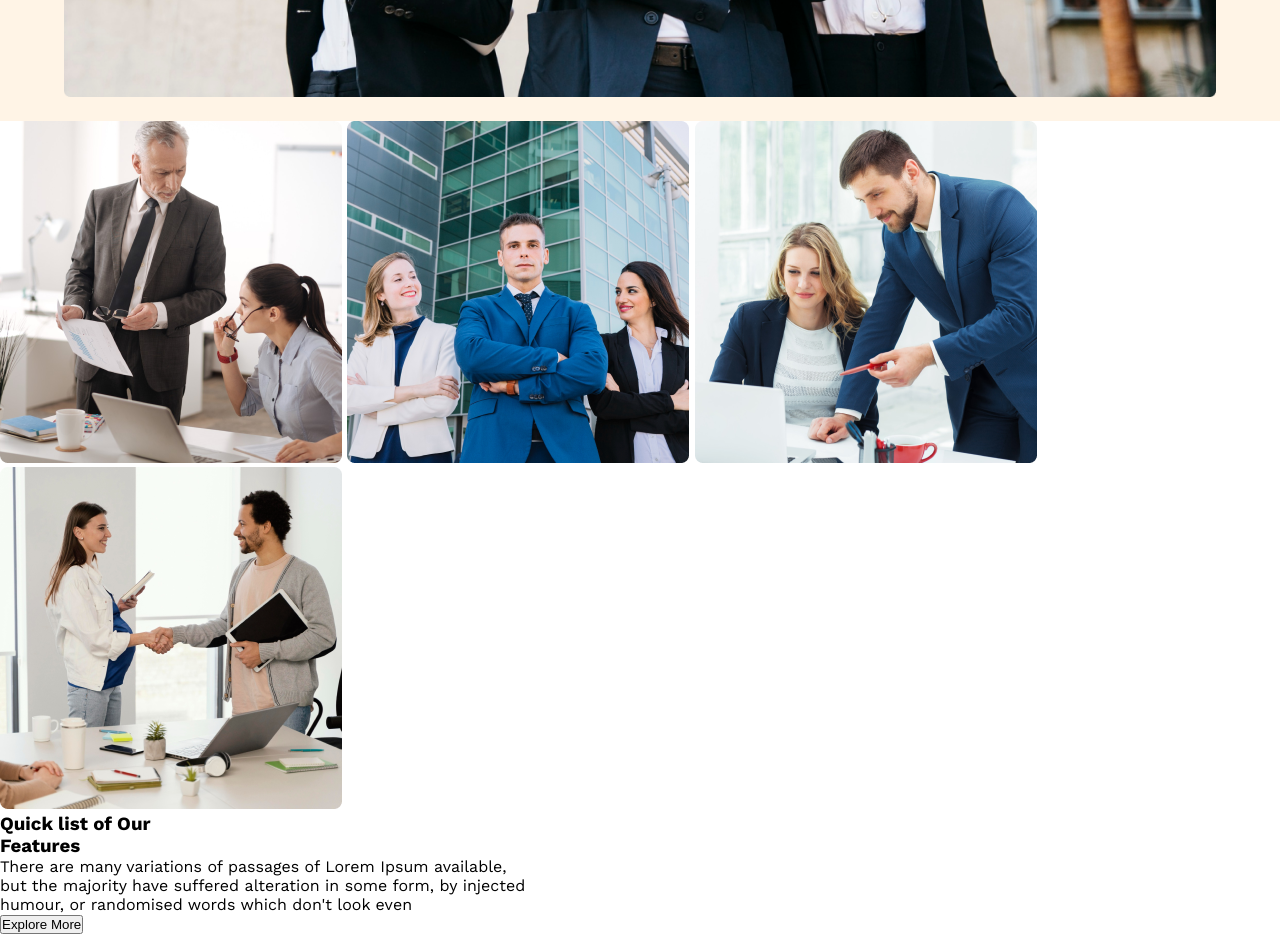
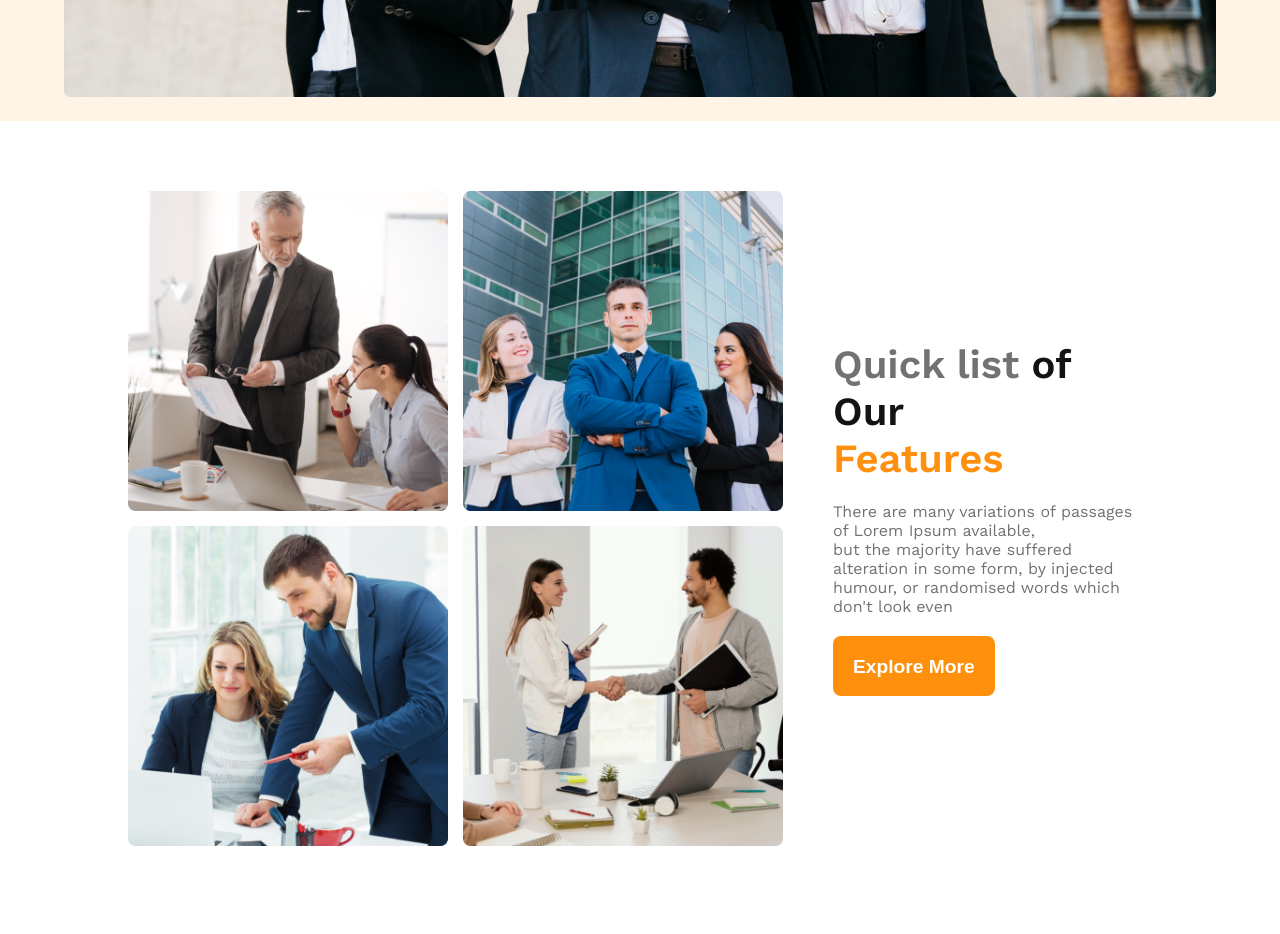
Before and after one commit to sukarnabarua231/responsive-website, a plain HTML site: page index.html in a window 1280 px wide. Shown: the part 1000-1934 px from the top of the page. After the commit the page ends 1866 px from the top, so only its background shows below. Drawn offline with nearby package versions, Linux system fonts and the light colour scheme.

Commit message:
added features

```diff
--- a/index.html
+++ b/index.html
@@ -33,21 +33,22 @@
     </div>
    </header>
    <main>
-    <section class="features">
-        <div>
+    <section class="features display-flex">
+        <div class="features-img">
             <img src="images/team1.png" alt="">
             <img src="images/team2.png" alt="">
             <img src="images/team3.png" alt="">
             <img src="images/team4.png" alt="" srcset="">
         </div>
-        <div>
-            <h3>Quick list <span>of Our </span> <br><span>Features</span></h3>
-            <p>There are many variations of passages of Lorem Ipsum available,<br>
+        <div class="features-content">
+            <h3><span class="dark-03">Quick list </span><span class="dark-01">of Our </span> <br><span style="color: #FF900E;">Features</span></h3>
+            <p class="dark-03">There are many variations of passages of Lorem Ipsum available,<br>
              but the majority have suffered alteration in some form, by injected <br>
              humour, or randomised words which don't look even</p>
-             <button>Explore More</button>
+             <button class="btn">Explore More</button>
         </div>
     </section>
+
    </main>
    <footer></footer>
 </body>
--- a/style/style.css
+++ b/style/style.css
@@ -82,3 +82,29 @@
     padding-top: 40px;
     padding-bottom: 20px;
 }
+/* features-styles */
+.features{
+    width: 80%;
+    margin: 0 auto;
+    margin-top: 50px;
+    padding: 20px;
+    align-items: center;
+    gap: 50px;
+}
+.features-img{
+    display: grid;
+    grid-template-columns: repeat(2,1fr);
+    gap: 15px;
+}
+.features-img img{
+    border-radius: 5px;
+    max-width: 320px;
+    max-height: 320px;
+}
+.features-content h3{
+  font-weight: 600;
+  font-size: 2.5rem;
+}
+.features-content p,button{
+    margin-top: 20px;
+}
```
